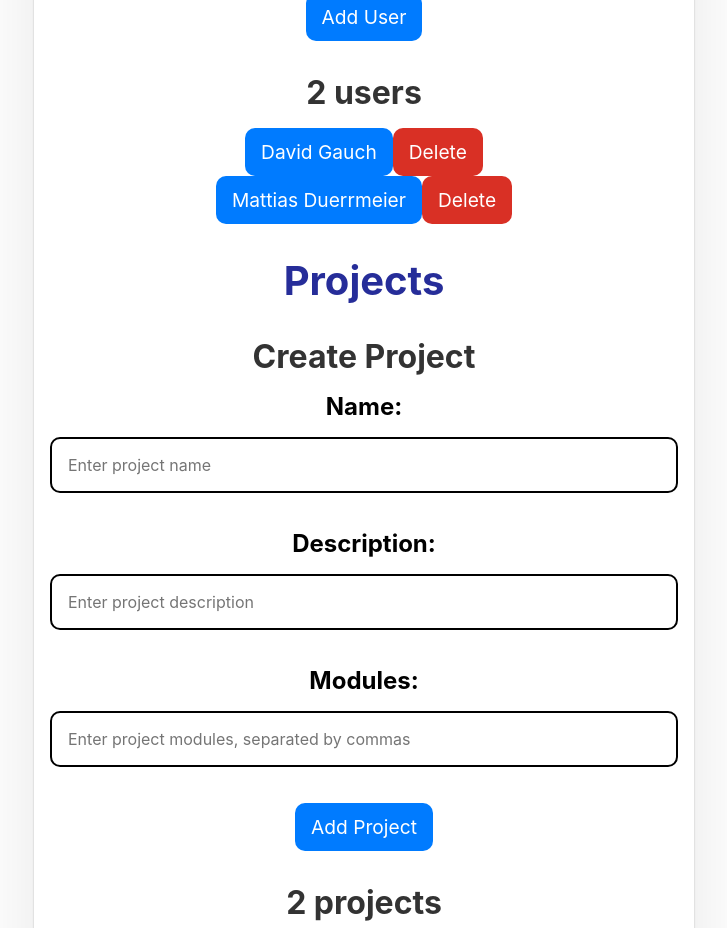
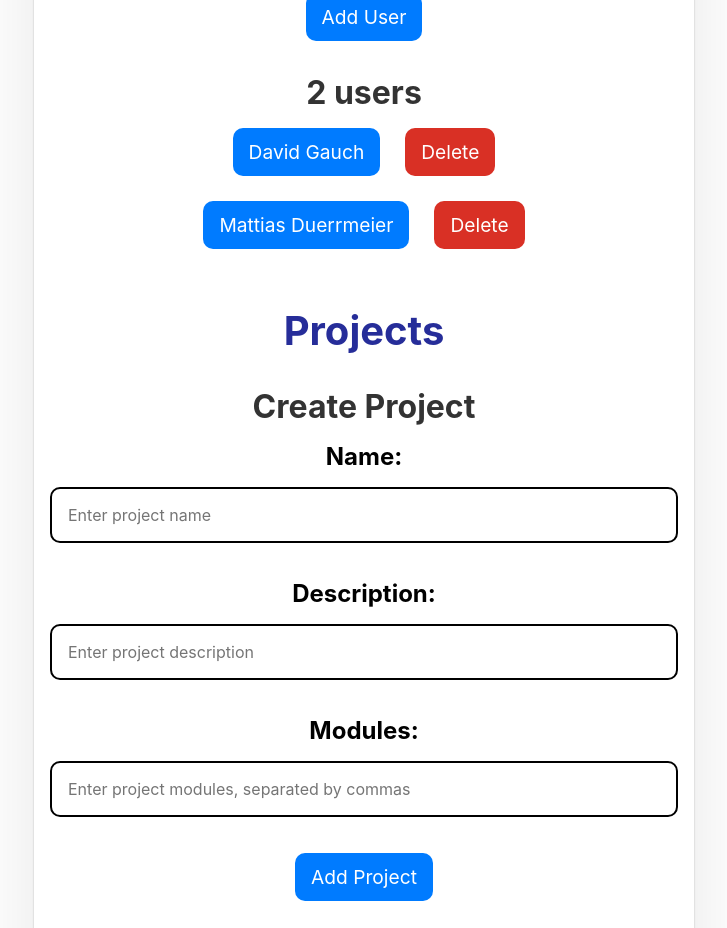
Before and after one commit to unifr-digits/todo-it, an Angular app in the folder angular-project/: page / in a window 1280 px wide. Shown: the part 1240-2168 px from the top of the page, without its empty margins (276-1003 px from the left). Built offline with nearby package versions, Linux system fonts and the light colour scheme.

Commit message:
Add margin to user button.

```diff
--- a/angular-project/src/app/users/user/user.component.css
+++ b/angular-project/src/app/users/user/user.component.css
@@ -0,0 +1,4 @@
+.user-btn {
+  margin-right: 25px;
+  margin-bottom: 25px;
+}
--- a/angular-project/src/app/users/user/user.component.html
+++ b/angular-project/src/app/users/user/user.component.html
@@ -56,7 +56,7 @@
 
 <ul class="users">
   <li *ngFor="let user of users">
-    <button [class.selected]="user === selectedUser" type="button" (click)="onSelect(user)">
+    <button class="user-btn" [class.selected]="user === selectedUser" type="button" (click)="onSelect(user)">
       <span class="name">{{ user.firstName }}</span>
       <span class="name"> {{ user.lastName }}</span>
     </button>
```
